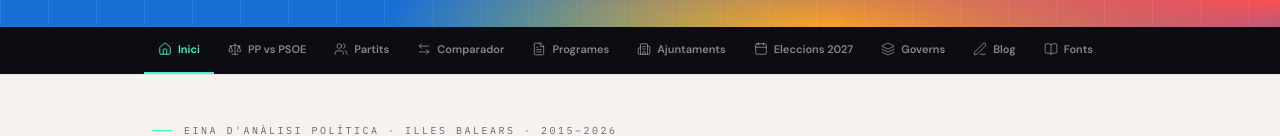
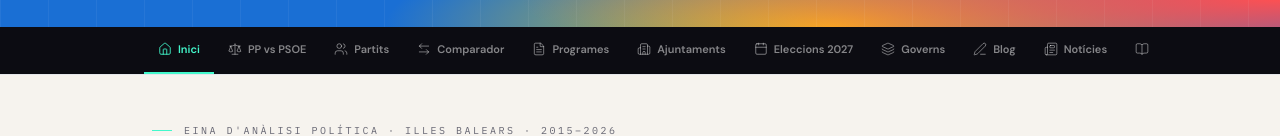
Before and after one commit to Tololiver/balearspolitic, a React (Vite) app: page / in a window 1280 px wide. Shown: the part 162-298 px from the top of the page. Built offline with nearby package versions, Linux system fonts and the light colour scheme; no server answers; the database is empty.

Commit message:
Add files via upload

```diff
--- a/src/components/layout/NavTabs.jsx
+++ b/src/components/layout/NavTabs.jsx
@@ -14,6 +14,7 @@ const TABS = [
   { to:'/eleccions-2027',label:'Eleccions 2027',  icon:<Calendar {...ICO}/>    },
   { to:'/governs',       label:'Governs',         icon:<Layers {...ICO}/>      },
   { to:'/blog',          label:'Blog',            icon:<PenLine {...ICO}/>     },
+  { to:'/noticies',      label:'Notícies',        icon:<Newspaper {...ICO}/>  },
   { to:'/fonts',         label:'Fonts',           icon:<BookOpen {...ICO}/>    },
 ]
 
```
